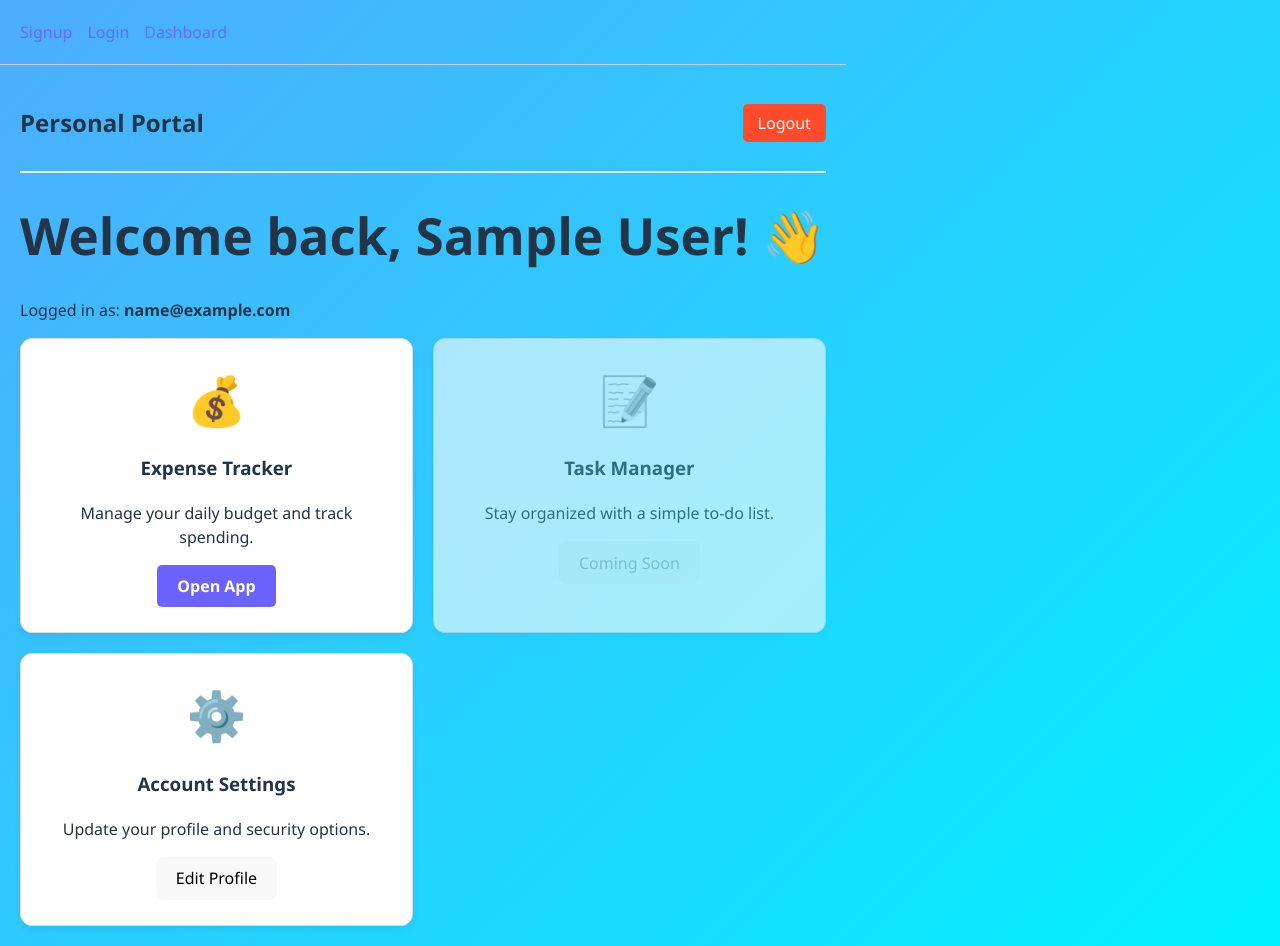
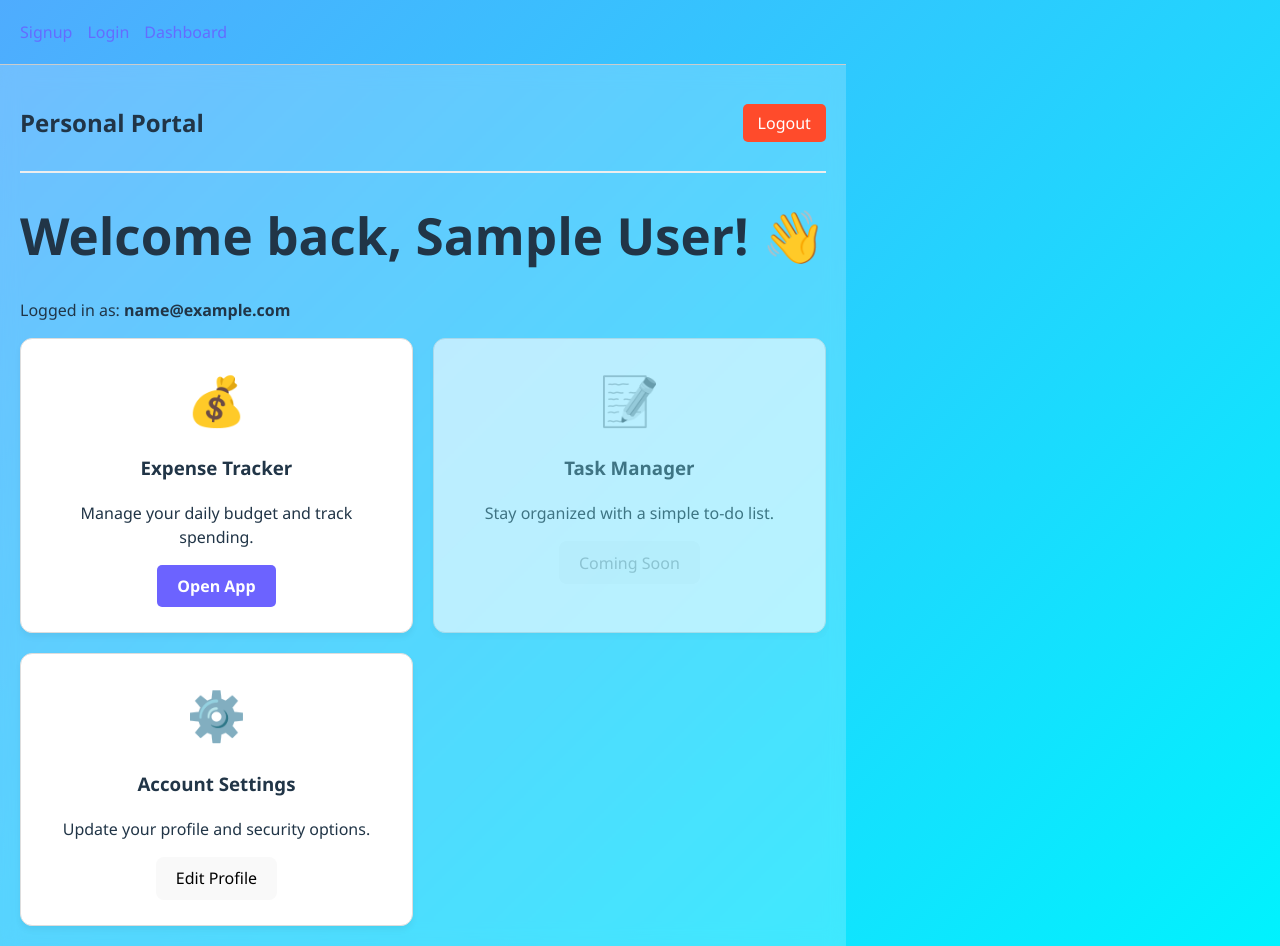
Before and after one commit to vikramNilaji/March2026, a React app in the folder auth-portal/frontend/signup/: page /dashboard in a window 1280 px wide. Built offline with nearby package versions, Linux system fonts and the light colour scheme; sample sign-in values are in the browser's storage; the HTML template or start-up script is replaced by a standard one.

Commit message:
dashboard css updated

```diff
--- a/auth-portal/frontend/signup/src/components/Dashboard.css
+++ b/auth-portal/frontend/signup/src/components/Dashboard.css
@@ -3,6 +3,7 @@
   margin: 0 auto;
   padding: 20px;
   font-family: 'Segoe UI', Tahoma, Geneva, Verdana, sans-serif;
+  background: rgba(255, 255, 255, 0.2); backdrop-filter: blur(10px);
 }
 
 .dashboard-nav {
```
